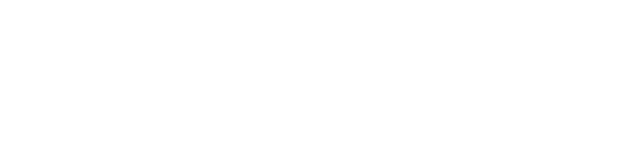
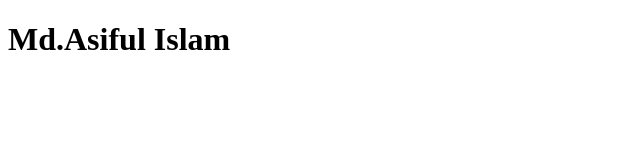
Before and after one commit to muhammadasifulislam/Demo-Portfolio, a plain HTML site: page index.html in a window 1280 px wide. Shown: the whole page, without its empty margins (0-640 px from the left). Drawn offline with Linux system fonts and the light colour scheme.

Commit message:
Update index.html

```diff
--- a/index.html
+++ b/index.html
@@ -6,6 +6,7 @@
     <title>Md.Asiful Islam</title>
 </head>
 <body>
+    <h1>Md.Asiful Islam</h1>
 
 </body>
 </html>
```
